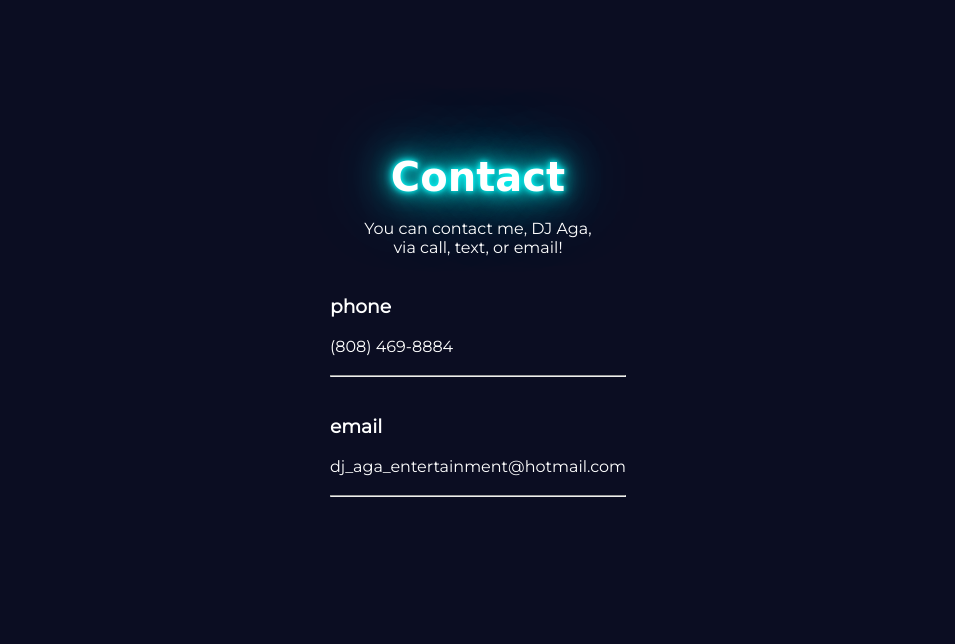
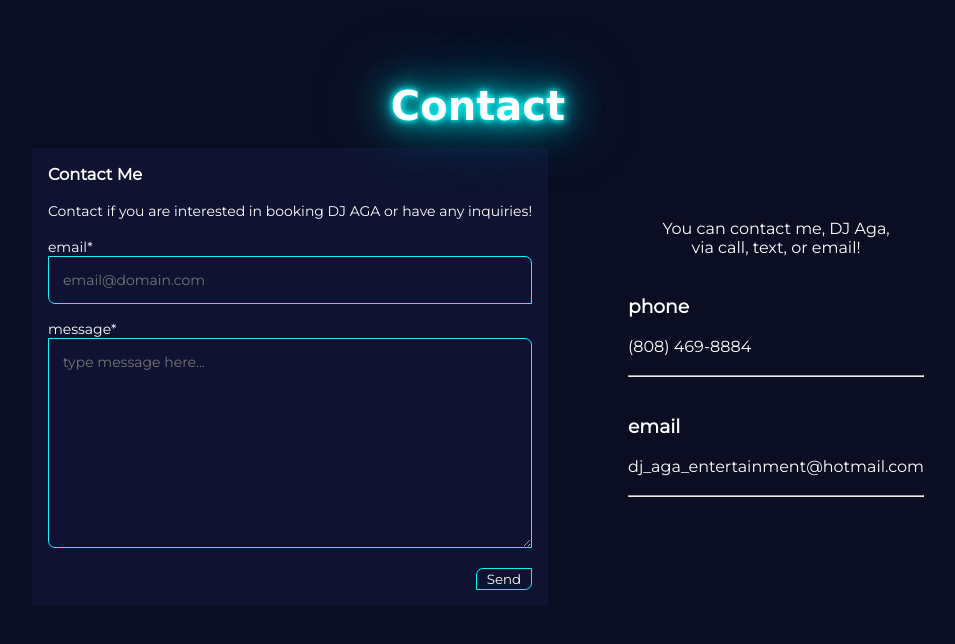
Before and after one commit to vgerber614/DJ-Aga-Entertainment-Website, a plain HTML site: page index.html in a window 1280 px wide. Shown: the part 2456-3100 px from the top of the page, without its empty margins (162-1117 px from the left). Drawn offline with Linux system fonts and the light colour scheme; a web font is replaced by a local one.

Commit message:
add contact form

```diff
--- a/index.html
+++ b/index.html
@@ -131,29 +131,29 @@
             <h2>Contact</h2>
             <br>
             <div class="fluid">
-<!--                <div class="leftcontact">-->
-<!--                    <form action="https://formspree.io/f/xvoderdp" method="POST">-->
-<!--                        <h3>Contact Me</h3><br>-->
-<!--                        <p>Contact if you are interested in booking DJ AGA-->
-<!--                            or have any inquiries!</p>-->
-<!--                        <br>-->
-<!--                        <label>-->
-<!--                            email*<br>-->
-<!--                            <input type="email" name="_replyto"-->
-<!--                                   placeholder="email@domain.com" required>-->
-<!--                        </label>-->
-<!--                        <br>-->
-<!--                        <label>-->
-<!--                            message*<br>-->
-<!--                            <textarea name="message"-->
-<!--                                      placeholder="type message here..."-->
-<!--                                      cols="30" rows="10" required></textarea>-->
-<!--                        </label>-->
-<!--                        <button type="submit">Send</button>-->
-<!--                    </form>-->
-<!--                </div>-->
+                <div class="leftcontact">
+                    <form action="https://formspree.io/f/xvoderdp" method="POST">
+                        <h3>Contact Me</h3><br>
+                        <p>Contact if you are interested in booking DJ AGA
+                            or have any inquiries!</p>
+                        <br>
+                        <label>
+                            email*<br>
+                            <input type="email" name="_replyto"
+                                   placeholder="email@domain.com" required>
+                        </label>
+                        <br>
+                        <label>
+                            message*<br>
+                            <textarea name="message"
+                                      placeholder="type message here..."
+                                      cols="30" rows="10" required></textarea>
+                        </label>
+                        <button type="submit">Send</button>
+                    </form>
+                </div>
                 <div class="rightcontact">
-                    <div class="contactInfo" style="padding-left:0">
+                    <div class="contactInfo">
                         <p style="text-align: center">
                             You can contact me, DJ Aga,<br>
                             via call, text, or email!</p>
```
